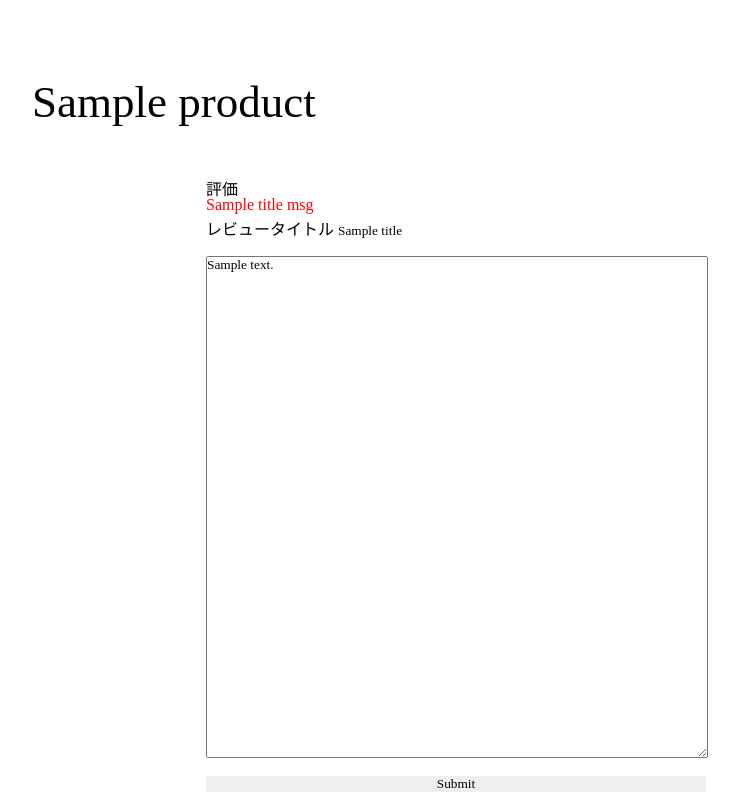
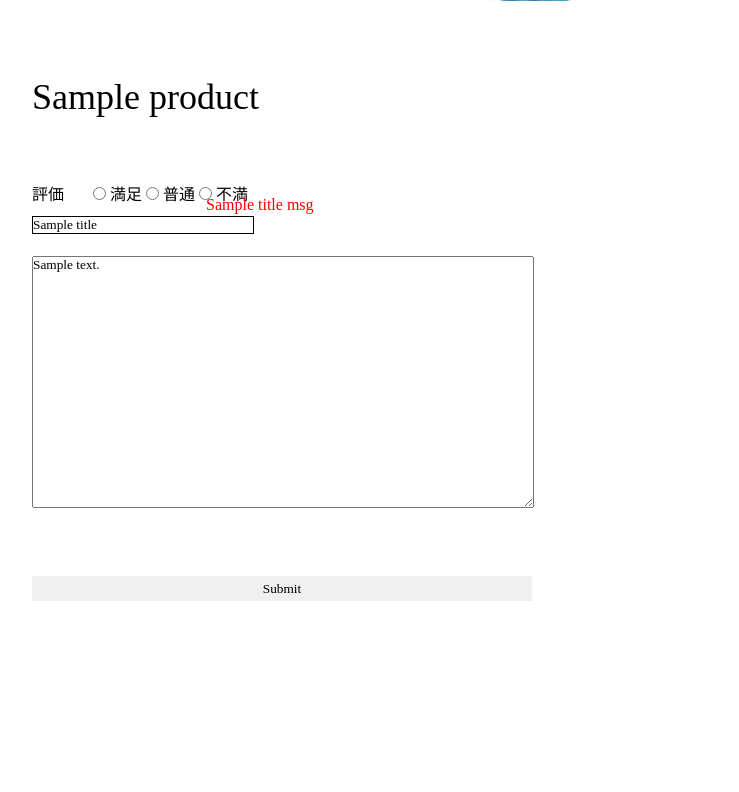
Before and after one commit to 5181017/mysite, a Django app: template templates/polls/review.html in a window 1280 px wide; the page is wider, and only the part inside the window is pictured. Shown: the part 624-1416 px from the top of that part, without its empty margins (178-917 px from the left). After the commit the page ends 1225 px from the top of that part, so only its background shows below. Run offline with Django 3.2, Linux system fonts and the light colour scheme; the template is opened without the code that fills it: most values are stand-ins (such as "Sample title", 1, 10 or a date in 2020).

Commit message:
polls/images/画像

```diff
--- a/polls/static/polls/css/review.css
+++ b/polls/static/polls/css/review.css
@@ -5,23 +5,8 @@
 
 }
 
-.image_form{
-  width:500px;
-  height:550px;
-  overflow:auto;
-  position: absolute;
-  top: 125px;
-  left: 30%;
-}
-
-.image {
-  zoom: 0.5;
-  width: 100%;
-  height: auto;
-}
-
 .productName{
- font-size: 45px;
+ font-size: 36px;
  position:absolute;
  top: 700px;
  left: 210px;
@@ -33,32 +18,54 @@
   width:98%;
   display:flex;
   flex-flow:row nowrap;
+  margin-left: 210px;
 }
 
 .stars{
   position: absolute;
-  top: 800px;
-  left: 30%;
+  top: 805px;
 }
 
 .reviewTitle{
   position: absolute;
+  border: 1px solid black;
+  width: 220px;
   top: 840px;
-  left: 30%;
 }
 
 .textArea{
   position: absolute;
   width:500px;
-  height:500px;
+  height:300px;
   top: 880px;
-  left: 30%;
 }
 
 .post{
   position: absolute;
-  top: 1400px;
-  height:100x;
+  top: 1200px;
+  height:25px;
   width:500px;
-  left: 30%;
+  margin-bottom: 15px;
 }
+
+.textopt{
+  display: -webkit-box;
+  -webkit-box-orient: vertical;
+  -webkit-line-clamp: 2;
+  overflow: hidden;
+}
+
+.image {
+  zoom: 0.5;
+  width: 100%;
+  height: auto;
+}
+
+.image_form{
+  width:500px;
+  height:500px;
+  overflow:auto;
+  position: absolute;
+  top: 125px;
+  margin-left: 400px;
+}
--- a/templates/polls/review.html
+++ b/templates/polls/review.html
@@ -8,11 +8,11 @@
 {% block menu %}
     <div>
       <div class="main_form">
+        <div>
+          <a class="productName textopt">{{ product.productName }}</a>
+        </div>
         <div class="image_form">
-          <img src="./a.jpg" class="image">
-        </div>
-        <div>
-          <label class="productName">{{ product.productName }}</label>
+          <img src="{% static 'polls/images/download1.jpg' %}" class="image">
         </div>
       </div>
        <form action="review" method="post">
@@ -21,18 +21,15 @@
           <div class="review_form">
             <div class="stars">
               評価
-{#              <button>☆</button><button>☆</button><button>☆</button><button>☆</button><button>☆</button>#}
+              <input type="radio" name="review" value="0" style="margin-left: 25px;"> 満足
+              <input type="radio" name="review" value="1"> 普通
+              <input type="radio" name="review" value="2"> 不満
             </div>
             <div style="position: absolute;top: 820px;left: 30%; color: red;">{{ title_msg }}</div>
-            <div class="reviewTitle">
-
-              レビュータイトル
-              <input type="text" name="title" value="{{ title }}" maxlength="50">
-            </div>
-
+              <input class="reviewTitle" type="text" name="title" value="{{ title }}" maxlength="50" placeholder="レビュータイトル">
             <div class="textArea">
                 <p style="color: red;">{{ msg }}</p>
-              <textarea style="  width: 500px; height: 500px;" placeholder="レビュー内容" name="commnet">{{ comment }}</textarea>
+                <textarea style="  width: 500px; height: 250px;" placeholder="レビュー内容" name="commnet">{{ comment }}</textarea>
               <!-- 大体1300文字 -->
             </div>
             <div>
```
Also changed, not shown: polls/static/polls/css/cart.css (+5 -5 lines), polls/static/polls/css/orderHistory.css (+18 -4 lines), templates/polls/cart.html (+4 -4 lines), templates/polls/orderHistory.html (+8 -6 lines), polls/static/polls/css/template.css (line endings or trailing spaces).
